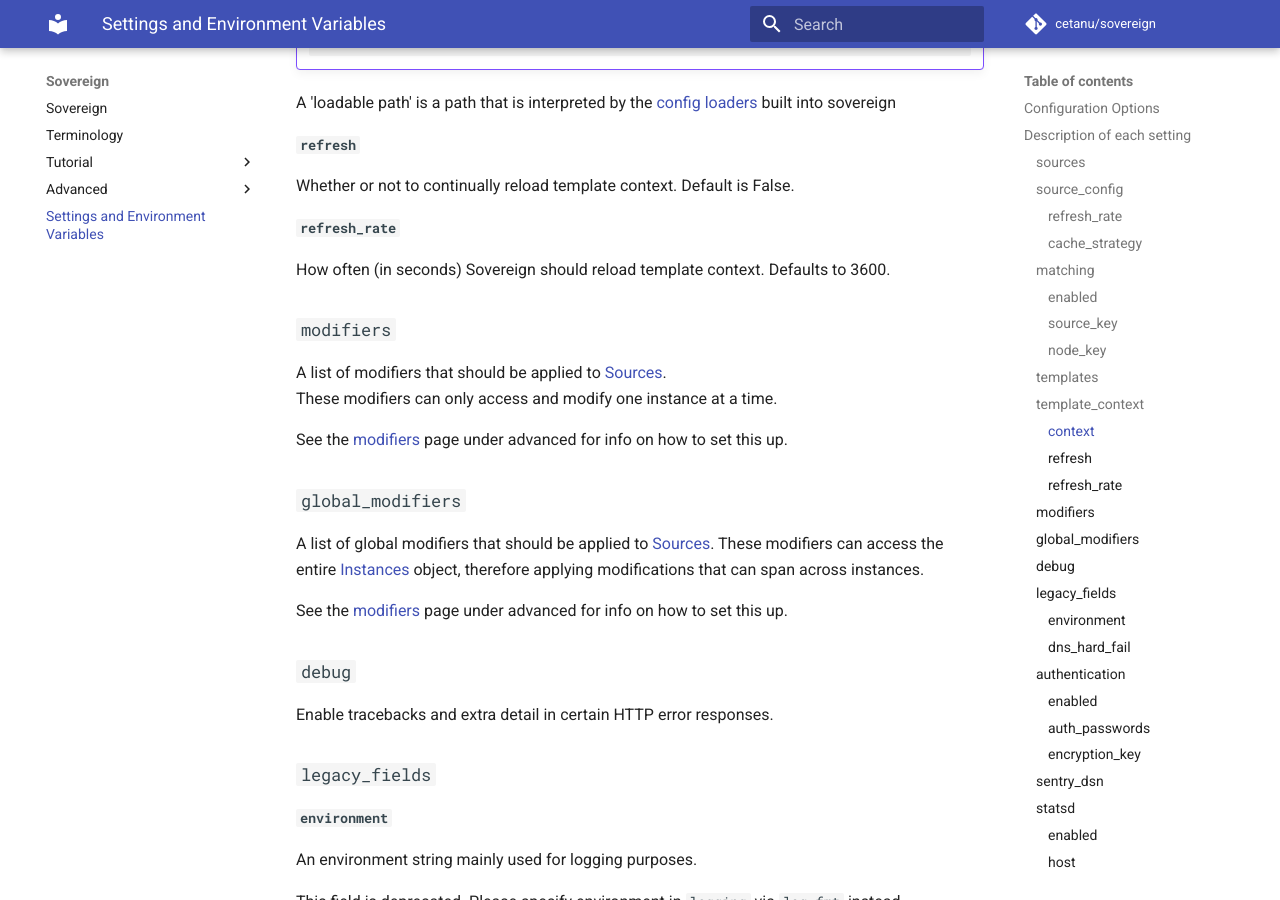
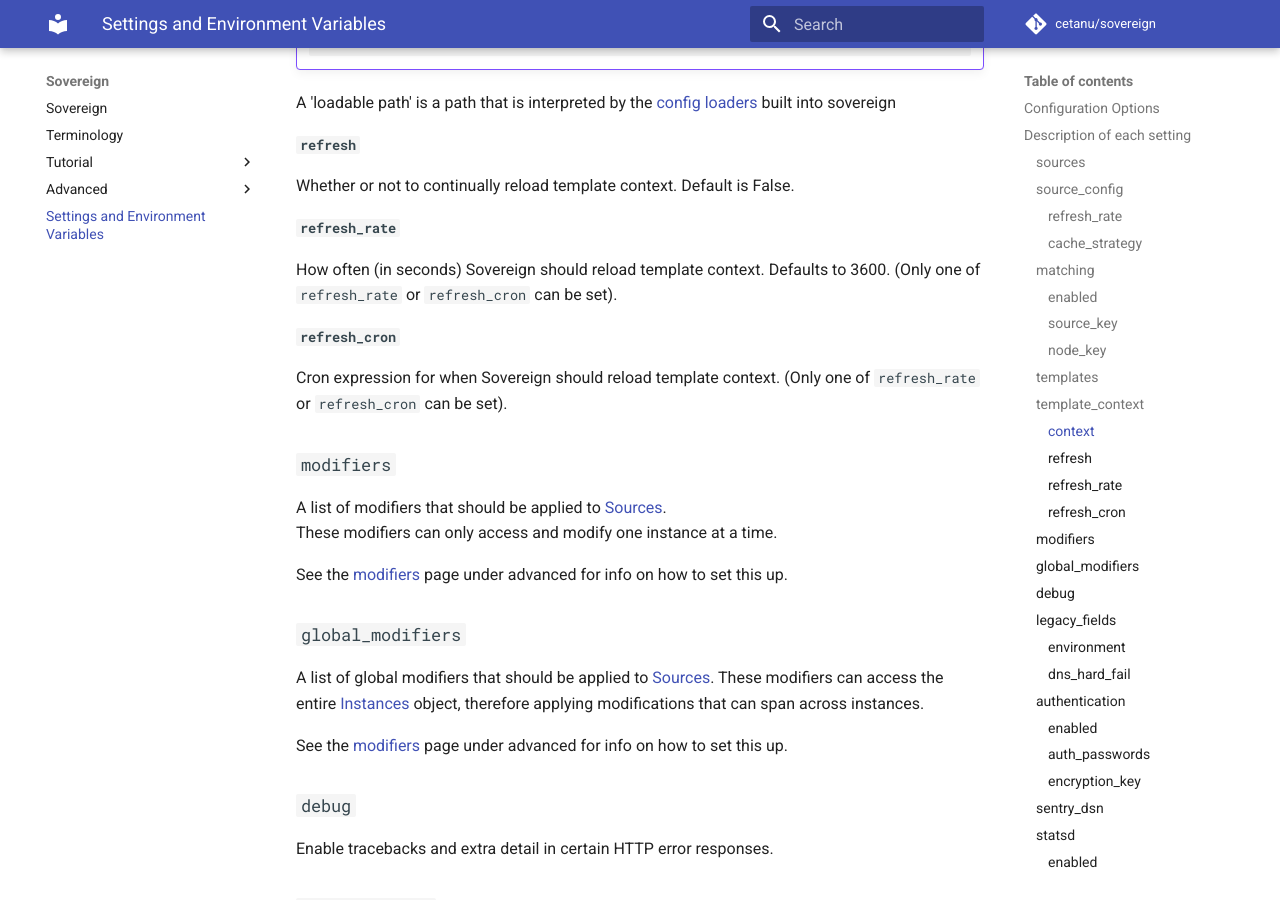
Before and after one commit to cetanu/sovereign, an MkDocs documentation site: the page built from docs/settings.md, in a window 1280 px wide and 900 px high, scrolled down 4267 px. Built offline with MkDocs 1.6.1 and Material for MkDocs 9.7.7, drawn with Linux system fonts in a browser that asks for light colours; comment, search, counter and statistics services are not loaded; the version menu is left out; some of the changed text lies outside the part shown.

Commit message:
EDGE-4983: Add docs on refresh_cron

```diff
--- a/docs/settings.md
+++ b/docs/settings.md
@@ -210,7 +210,10 @@
 Whether or not to continually reload template context. Default is False.
 
 #### `refresh_rate`
-How often (in seconds) Sovereign should reload template context. Defaults to 3600.
+How often (in seconds) Sovereign should reload template context. Defaults to 3600. (Only one of `refresh_rate` or `refresh_cron` can be set).
+
+#### `refresh_cron`
+Cron expression for when Sovereign should reload template context. (Only one of `refresh_rate` or `refresh_cron` can be set).
 
 ### `modifiers`
 
@@ -588,6 +591,7 @@
 NODE_MATCH_KEY          | cluster                 | What value in the Node Discovery Request should sovereign look for when matching nodes
 REFRESH_CONTEXT         | False                   | Whether or not to continually reload template context
 CONTEXT_REFRESH_RATE    | 3600                    | How often (in seconds) Sovereign should reload template context
+CONTEXT_REFRESH_CRON    | None                    | Cron expression for when Sovereign should reload template context
 CONTEXT_CACHE_SIZE      | 1000                    | How many copies of cached context that Sovereign should keep
 SOURCES_REFRESH_RATE    | 30                      | How often (in seconds) Sovereign should reload sources (Cannot be disabled)
 CACHE_STRATEGY          | context                 | What strategy Sovereign should use to determine if Envoy config is up to date
```
